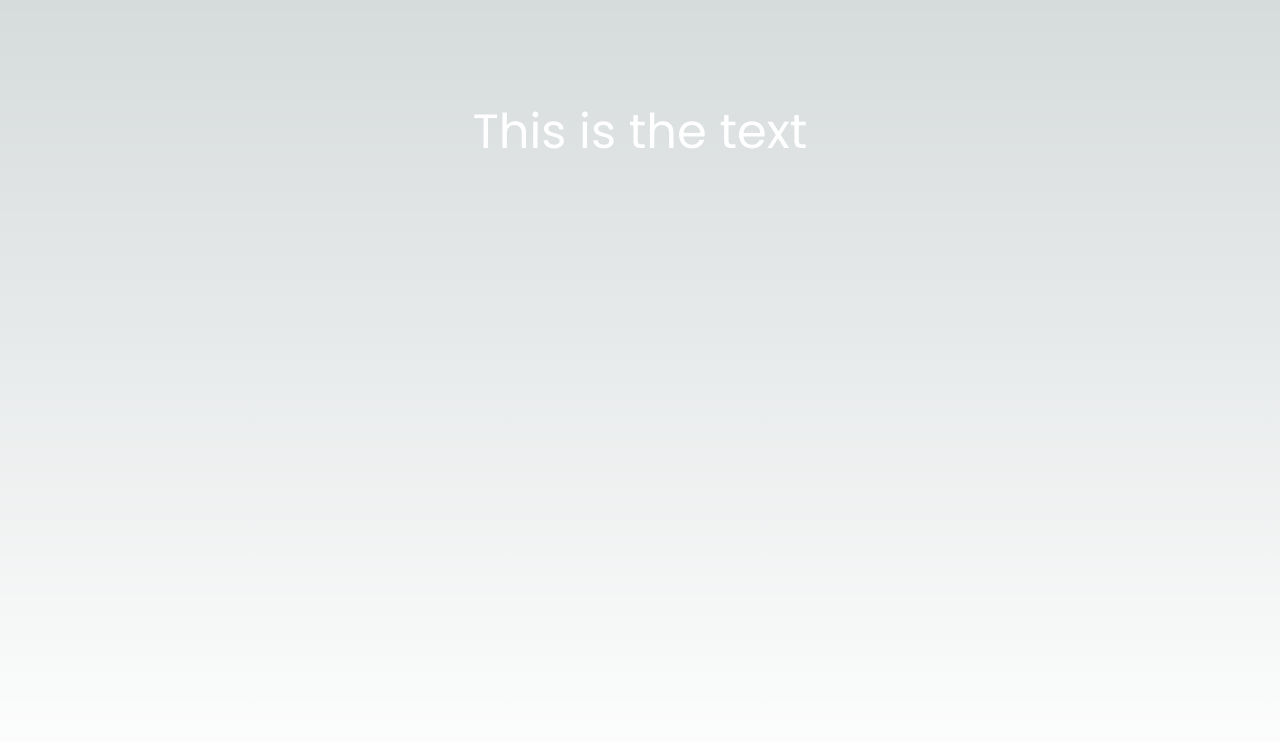
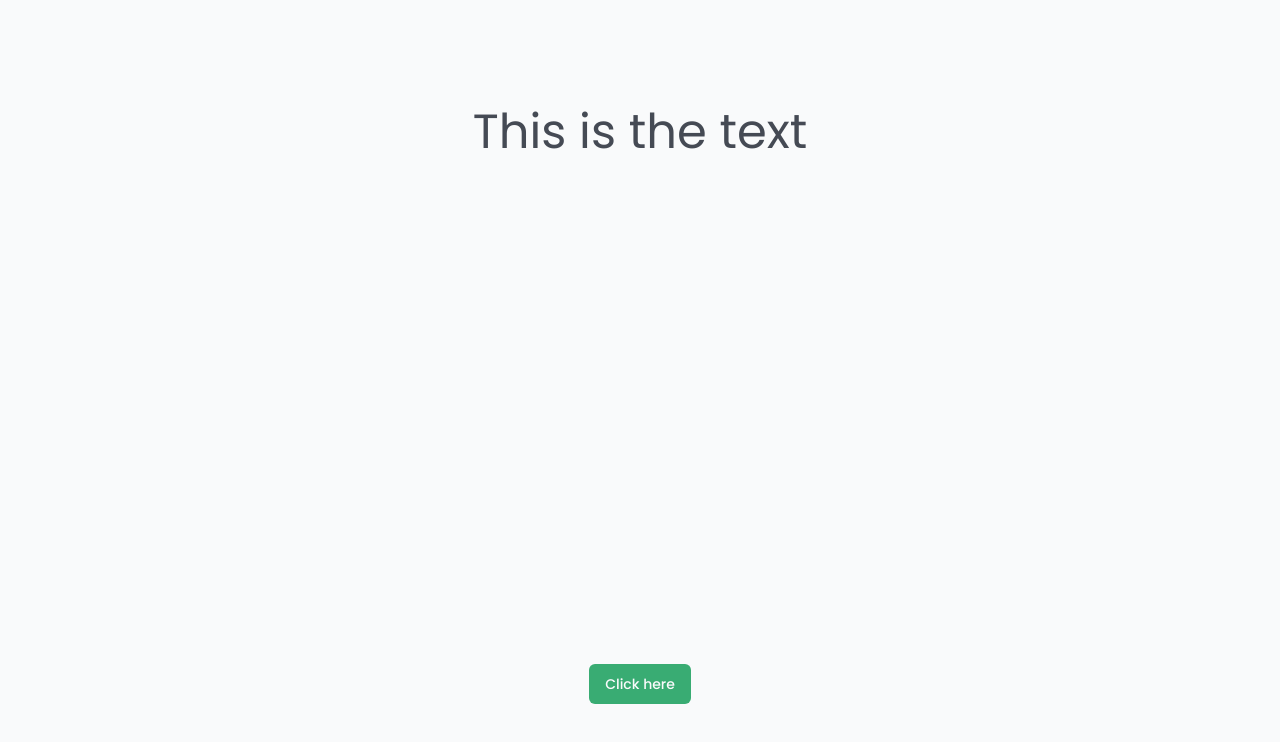
Before and after one commit to Kaustuv-Karki/LMS_frontend, a Next.js app: page / in a window 1280 px wide. Shown: the top 742 px of the page. Built offline with nearby package versions, Linux system fonts and the light colour scheme.

Commit message:
themes and shadcn installation

```diff
--- a/package.json
+++ b/package.json
@@ -11,10 +11,16 @@
     "prepare": "husky install"
   },
   "dependencies": {
+    "@radix-ui/react-slot": "^1.1.0",
     "axios": "^1.7.3",
+    "class-variance-authority": "^0.7.0",
+    "clsx": "^2.1.1",
+    "lucide-react": "^0.426.0",
     "next": "14.2.5",
     "react": "^18",
     "react-dom": "^18",
+    "tailwind-merge": "^2.4.0",
+    "tailwindcss-animate": "^1.0.7",
     "zustand": "^4.5.4"
   },
   "devDependencies": {
--- a/src/app/globals.css
+++ b/src/app/globals.css
@@ -2,32 +2,79 @@
 @tailwind components;
 @tailwind utilities;
 
-:root {
-  --foreground-rgb: 0, 0, 0;
-  --background-start-rgb: 214, 219, 220;
-  --background-end-rgb: 255, 255, 255;
-}
+@layer base {
+  :root {
+    --background: 210 20% 98%;
+    --foreground: 220 10% 30%;
+    --card: 210 20% 98%;
+    --card-foreground: 220 10% 30%;
+    --popover: 210 20% 98%;
+    --popover-foreground: 220 10% 30%;
+    --primary: 150 50% 45%;
+    --primary-foreground: 210 20% 98%;
+    --secondary: 200 15% 90%;
+    --secondary-foreground: 150 50% 45%;
+    --muted: 200 15% 90%;
+    --muted-foreground: 220 15% 60%;
+    --accent: 200 15% 90%;
+    --accent-foreground: 150 50% 45%;
+    --destructive: 0 80% 60%;
+    --destructive-foreground: 210 20% 98%;
+    --border: 200 15% 85%;
+    --input: 200 15% 85%;
+    --ring: 220 10% 30%;
+    --radius: 0.5rem;
+    --chart-1: 150 50% 45%;
+    --chart-2: 160 55% 45%;
+    --chart-3: 30 75% 55%;
+    --chart-4: 260 60% 55%;
+    --chart-5: 320 70% 50%;
+  }
 
-@media (prefers-color-scheme: dark) {
-  :root {
-    --foreground-rgb: 255, 255, 255;
-    --background-start-rgb: 0, 0, 0;
-    --background-end-rgb: 0, 0, 0;
+  .dark {
+    --background: 220 10% 20%;
+    --foreground: 210 20% 98%;
+    --card: 220 10% 20%;
+    --card-foreground: 210 20% 98%;
+    --popover: 220 10% 20%;
+    --popover-foreground: 210 20% 98%;
+    --primary: 150 50% 45%;
+    --primary-foreground: 220 10% 20%;
+    --secondary: 210 10% 30%;
+    --secondary-foreground: 210 20% 98%;
+    --muted: 210 10% 30%;
+    --muted-foreground: 220 15% 70%;
+    --accent: 210 10% 30%;
+    --accent-foreground: 210 20% 98%;
+    --destructive: 0 60% 40%;
+    --destructive-foreground: 210 20% 98%;
+    --border: 210 10% 30%;
+    --input: 210 10% 30%;
+    --ring: 220 15% 85%;
+    --chart-1: 150 45% 40%;
+    --chart-2: 160 50% 40%;
+    --chart-3: 30 70% 50%;
+    --chart-4: 260 55% 50%;
+    --chart-5: 320 65% 45%;
   }
 }
 
-body {
-  color: rgb(var(--foreground-rgb));
-  background: linear-gradient(
-      to bottom,
-      transparent,
-      rgb(var(--background-end-rgb))
-    )
-    rgb(var(--background-start-rgb));
+@layer base {
+  * {
+    @apply border-border;
+  }
+  body {
+    @apply bg-background text-foreground;
+  }
 }
 
 @layer utilities {
-  .text-balance {
-    text-wrap: balance;
+  .no-scrollbar::-webkit-scrollbar {
+    display: none;
+  }
+
+  .no-scrollbar {
+    -ms-overflow-style: none;
+    scrollbar-width: none;
   }
 }
--- a/src/app/page.tsx
+++ b/src/app/page.tsx
@@ -1,11 +1,13 @@
+import { Button } from '@/components/ui/button';
 import Image from 'next/image';
 import { useState } from 'react';
 import React from 'react';
 
 export default function Home() {
   return (
-    <main className="flex min-h-screen flex-col items-center justify-between p-24">
-      <h1 className='text-[3rem] text-white'>This is the text</h1>
+    <main className="flex min-h-screen flex-col items-center justify-between p-24 ">
+      <h1 className="text-[3rem] ">This is the text</h1>
+      <Button>Click here</Button>
     </main>
   );
 }
--- /dev/null
+++ b/src/components/ui/button.tsx
@@ -0,0 +1,56 @@
+import * as React from 'react';
+import { Slot } from '@radix-ui/react-slot';
+import { cva, type VariantProps } from 'class-variance-authority';
+
+import { cn } from '@/lib/utils';
+
+const buttonVariants = cva(
+  'inline-flex items-center justify-center whitespace-nowrap rounded-md text-sm font-medium ring-offset-background transition-colors focus-visible:outline-none focus-visible:ring-2 focus-visible:ring-ring focus-visible:ring-offset-2 disabled:pointer-events-none disabled:opacity-50',
+  {
+    variants: {
+      variant: {
+        default: 'bg-primary text-primary-foreground hover:bg-primary/90',
+        destructive:
+          'bg-destructive text-destructive-foreground hover:bg-destructive/90',
+        outline:
+          'border border-input bg-background hover:bg-accent hover:text-accent-foreground',
+        secondary:
+          'bg-secondary text-secondary-foreground hover:bg-secondary/80',
+        ghost: 'hover:bg-accent hover:text-accent-foreground',
+        link: 'text-primary underline-offset-4 hover:underline'
+      },
+      size: {
+        default: 'h-10 px-4 py-2',
+        sm: 'h-9 rounded-md px-3',
+        lg: 'h-11 rounded-md px-8',
+        icon: 'h-10 w-10'
+      }
+    },
+    defaultVariants: {
+      variant: 'default',
+      size: 'default'
+    }
+  }
+);
+
+export interface ButtonProps
+  extends React.ButtonHTMLAttributes<HTMLButtonElement>,
+    VariantProps<typeof buttonVariants> {
+  asChild?: boolean;
+}
+
+const Button = React.forwardRef<HTMLButtonElement, ButtonProps>(
+  ({ className, variant, size, asChild = false, ...props }, ref) => {
+    const Comp = asChild ? Slot : 'button';
+    return (
+      <Comp
+        className={cn(buttonVariants({ variant, size, className }))}
+        ref={ref}
+        {...props}
+      />
+    );
+  }
+);
+Button.displayName = 'Button';
+
+export { Button, buttonVariants };
--- /dev/null
+++ b/src/lib/utils.ts
@@ -0,0 +1,6 @@
+import { type ClassValue, clsx } from 'clsx';
+import { twMerge } from 'tailwind-merge';
+
+export function cn(...inputs: ClassValue[]) {
+  return twMerge(clsx(inputs));
+}
--- a/tailwind.config.ts
+++ b/tailwind.config.ts
@@ -1,21 +1,84 @@
 import type { Config } from 'tailwindcss';
+const { fontFamily } = require('tailwindcss/defaultTheme');
 
-const config: Config = {
+const config = {
+  darkMode: ['class'],
   content: [
-    './src/pages/**/*.{js,ts,jsx,tsx,mdx}',
-    './src/components/**/*.{js,ts,jsx,tsx,mdx}',
-    './src/app/**/*.{js,ts,jsx,tsx,mdx}'
+    './pages/**/*.{ts,tsx}',
+    './components/**/*.{ts,tsx}',
+    './app/**/*.{ts,tsx}',
+    './src/**/*.{ts,tsx}'
   ],
+  prefix: '',
   theme: {
+    container: {
+      center: true,
+      padding: '2rem',
+      screens: {
+        '2xl': '1400px'
+      }
+    },
     extend: {
-      backgroundImage: {
-        'gradient-radial': 'radial-gradient(var(--tw-gradient-stops))',
-        'gradient-conic':
-          'conic-gradient(from 180deg at 50% 50%, var(--tw-gradient-stops))'
+      colors: {
+        border: 'hsl(var(--border))',
+        input: 'hsl(var(--input))',
+        ring: 'hsl(var(--ring))',
+        background: 'hsl(var(--background))',
+        foreground: 'hsl(var(--foreground))',
+        primary: {
+          DEFAULT: 'hsl(var(--primary))',
+          foreground: 'hsl(var(--primary-foreground))'
+        },
+        secondary: {
+          DEFAULT: 'hsl(var(--secondary))',
+          foreground: 'hsl(var(--secondary-foreground))'
+        },
+        destructive: {
+          DEFAULT: 'hsl(var(--destructive))',
+          foreground: 'hsl(var(--destructive-foreground))'
+        },
+        muted: {
+          DEFAULT: 'hsl(var(--muted))',
+          foreground: 'hsl(var(--muted-foreground))'
+        },
+        accent: {
+          DEFAULT: 'hsl(var(--accent))',
+          foreground: 'hsl(var(--accent-foreground))'
+        },
+        popover: {
+          DEFAULT: 'hsl(var(--popover))',
+          foreground: 'hsl(var(--popover-foreground))'
+        },
+        card: {
+          DEFAULT: 'hsl(var(--card))',
+          foreground: 'hsl(var(--card-foreground))'
+        }
+      },
+      borderRadius: {
+        lg: 'var(--radius)',
+        md: 'calc(var(--radius) - 2px)',
+        sm: 'calc(var(--radius) - 4px)'
+      },
+      keyframes: {
+        'accordion-down': {
+          from: { height: '0' },
+          to: { height: 'var(--radix-accordion-content-height)' }
+        },
+        'accordion-up': {
+          from: { height: 'var(--radix-accordion-content-height)' },
+          to: { height: '0' }
+        }
+      },
+      animation: {
+        'accordion-down': 'accordion-down 0.2s ease-out',
+        'accordion-up': 'accordion-up 0.2s ease-out'
+      },
+      fontFamily: {
+        sans: ['var(--font-poppins)', ...fontFamily.sans]
       }
     }
   },
-  plugins: [],
-  darkMode: ['class']
-};
+  plugins: [require('tailwindcss-animate')]
+} satisfies Config;
+
 export default config;
```
Also changed, not shown: components.json (added), 1 other file (tests, documents, lock files or other folders).
